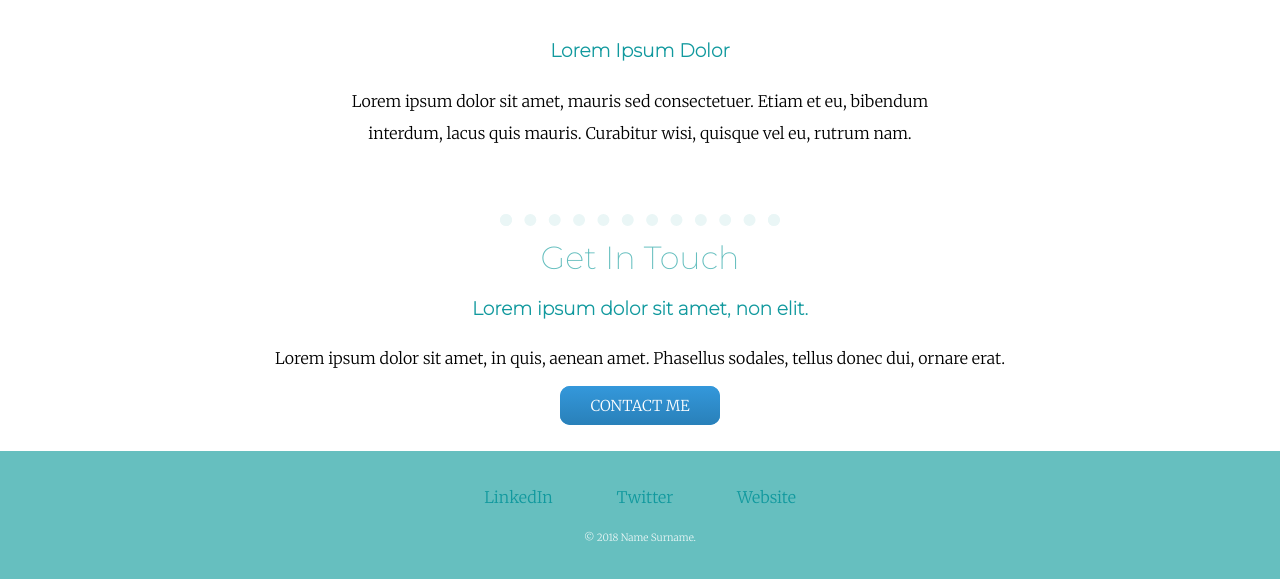
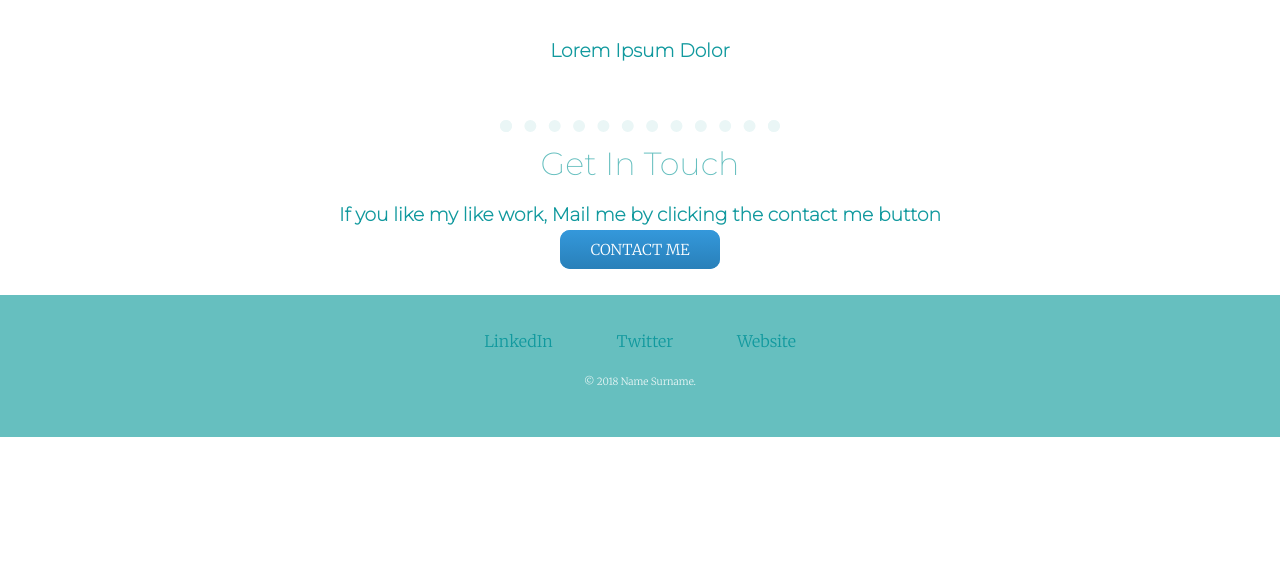
Before and after one commit to SwapnilAsane/cv, a plain HTML site: page index.html in a window 1280 px wide. Shown: the part 1360-1939 px from the top of the page. After the commit the page ends 1797 px from the top, so only its background shows below. Drawn offline with Linux system fonts and the light colour scheme.

Commit message:
Update index.html

```diff
--- a/index.html
+++ b/index.html
@@ -36,14 +36,14 @@
       <div class="skill-row">
         <img class="" src="" alt="">
         <h3>Lorem Ipsum Dolor</h3>
-        <p>Lorem ipsum dolor sit amet, mauris sed consectetuer. Etiam et eu, bibendum interdum, lacus quis mauris. Curabitur wisi, quisque vel eu, rutrum nam.</p>
+
       </div>
     </div>
     <hr>
     <div class="contact-me">
       <h2>Get In Touch</h2>
-      <h3>Lorem ipsum dolor sit amet, non elit.</h3>
-      <p>Lorem ipsum dolor sit amet, in quis, aenean amet. Phasellus sodales, tellus donec dui, ornare erat.</p>
+      <h3>If you like my like work, Mail me by clicking the contact me button</h3>
+
       <a class="btn" href="mailto:name@email.com">CONTACT ME</a>
     </div>
   </div>
```
